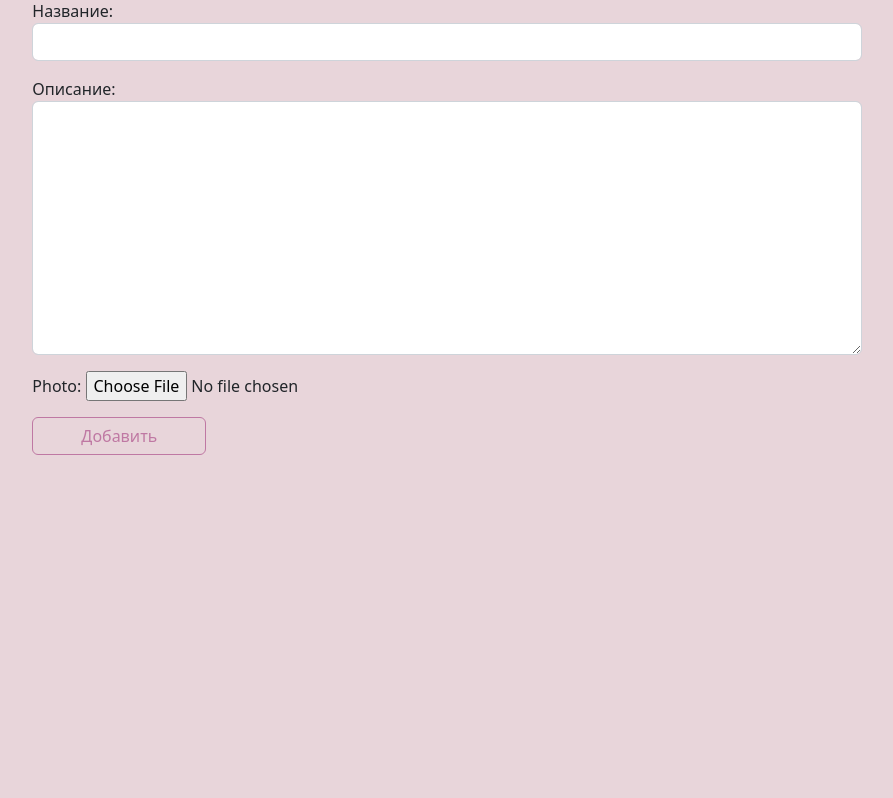
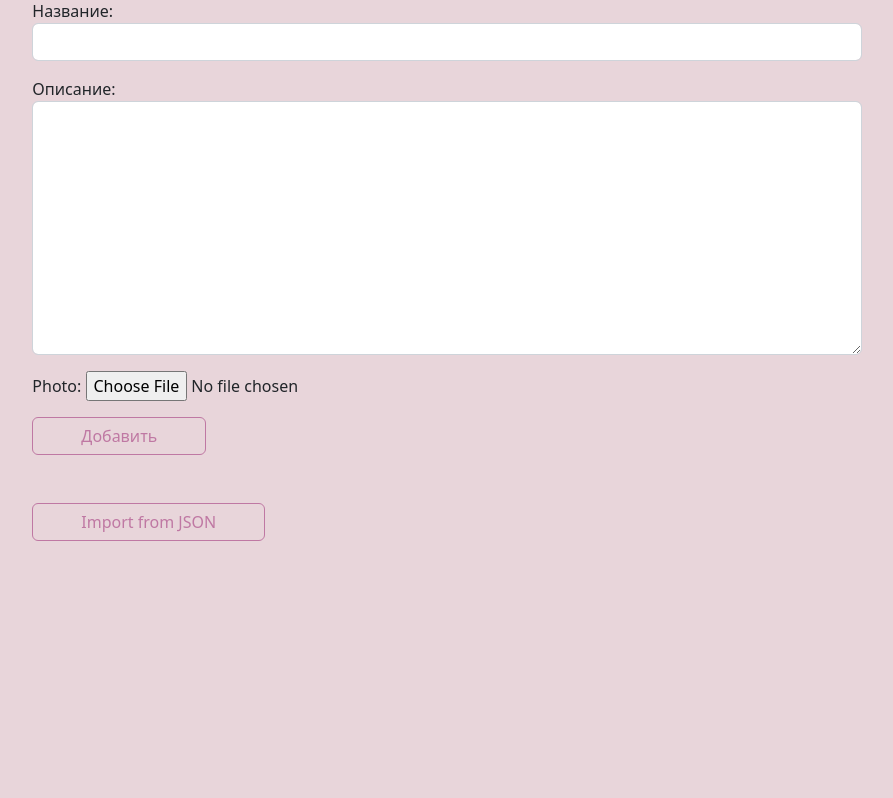
Before and after one commit to moevm/nosql2h22-swap, a Django app: page /add_offer/ in a window 1280 px wide. Shown: the part 67-865 px from the top of the page, without its empty margins (193-1086 px from the left). Run offline with Django 4.2, Linux system fonts and the light colour scheme; some libraries are stand-ins or nearby versions; some web fonts are replaced.

Commit message:
json import/export

```diff
--- a/exchange_site/swap/forms.py
+++ b/exchange_site/swap/forms.py
@@ -12,3 +12,6 @@ class OfferForm(forms.Form):
     # state = forms.CharField(label="Состояние", widget=forms.TextInput(attrs={"class": "form-control"}))
     # city = forms.CharField(label="Город", widget=forms.TextInput(attrs={"class": "form-control"}))
     # price = forms.IntegerField(label="Цена", widget=forms.NumberInput(attrs={"class": "form-control"}))
+
+class ImportOfferFromJSONForm(forms.Form):
+    file = forms.FileField(label='Файл')
--- a/exchange_site/swap/templates/add_offer.html
+++ b/exchange_site/swap/templates/add_offer.html
@@ -19,6 +19,29 @@ Add offer
                       <button type="submit" class="px-5 btn" style="color: rgb(191, 120, 163); border-style: solid; border-width: 0.5px; border-color: rgb(191, 120, 163);">Добавить</button>
                   </div>
               </form>
+              <button type="button" class="px-5 btn" style="color: rgb(191, 120, 163); border-style: solid; border-width: 0.5px; border-color: rgb(191, 120, 163);" data-bs-toggle="modal" data-bs-target="#exampleModal">
+                Import from JSON
+              </button>
+              <div class="modal fade" id="exampleModal" tabindex="-1" aria-labelledby="exampleModalLabel" aria-hidden="true">
+                <div class="modal-dialog">
+                  <div class="modal-content">
+                    <div class="modal-header">
+                      <h5 class="modal-title" id="exampleModalLabel">Импорт</h5>
+                      <button type="button" class="btn-close reg-button" data-bs-dismiss="modal" aria-label="Close"></button>
+                    </div>
+                    <form enctype="multipart/form-data" action="{% url 'import_offer_from_json' %}" method="post">
+                        {% csrf_token %}
+                        <input name="file" type="file">
+                    <div class="modal-body">
+                    </div>
+                    <div class="modal-footer">
+                      <button type="button" class="btn reg-button" data-bs-dismiss="modal">Закрыть</button>
+                      <button type="submit" class="btn reg-button">Импортировать</button>
+                    </div>
+                </form>
+                  </div>
+                </div>
+              </div>
             </div>
             <div class="col-lg-2"></div>
         </div>
--- a/exchange_site/swap/urls.py
+++ b/exchange_site/swap/urls.py
@@ -1,12 +1,15 @@
 from django.contrib import admin
 from django.urls import path, include
-from .views import HomeView, OfferView, AddOfferView, Search, index
+from .views import HomeView, OfferView, AddOfferView, Search, index, OfferJSONExportView, ImportOfferFromJSONView, OffersJSONExportView
 
 
 urlpatterns = [
     path('', index),
     path('home/', HomeView.as_view(), name='home'),
     path('add_offer/', AddOfferView.as_view(), name='add_offer'),
+    path('import_offer_from_json/', ImportOfferFromJSONView.as_view(), name='import_offer_from_json'),
     path('search/', Search.as_view(), name='search'),
+    path('export_offers_to_json', OffersJSONExportView.as_view(), name='export_offers_to_json'),
     path('offer/<str:slug>/', OfferView.as_view(), name='offer'),
+    path('offer/<str:slug>/export', OfferJSONExportView.as_view(), name='export_offer')
 ]
--- a/exchange_site/swap/views.py
+++ b/exchange_site/swap/views.py
@@ -1,17 +1,19 @@
 import os
+from pathlib import Path
+
+import pymongo
+from bson.json_util import dumps, loads
+import json
+from bson.objectid import ObjectId
 from django.core.files.base import ContentFile
 from django.core.files.storage import default_storage
-
 from django.http import HttpResponse
 from django.shortcuts import redirect
 from django.urls import reverse_lazy
-from django.views.generic import TemplateView, CreateView, FormView
-from bson.objectid import ObjectId
-from .forms import OfferForm
-import pymongo
-from  pymongo import TEXT
-from pathlib import Path
+from django.views.generic import CreateView, FormView, TemplateView, View
+from pymongo import TEXT
 
+from .forms import ImportOfferFromJSONForm, OfferForm
 
 BASE_DIR = Path(__file__).resolve().parent.parent
 
@@ -82,3 +84,34 @@ class AddOfferView(FormView):
         offer = form.cleaned_data.get('title')
         offer_id = collection.insert_one({'title': offer, 'photo': default_storage.url(path)}).inserted_id
         return redirect(reverse_lazy('offer', kwargs={'slug': offer_id}))
+
+
+class OfferJSONExportView(View):
+    def get(self, request, *args, **kwargs):
+        collection = dbname['swap_collection']
+        offer = collection.find_one({"_id": ObjectId(self.kwargs.get("slug"))})
+        json_str = dumps(offer)
+        response = HttpResponse(json_str, content_type='application/json')
+        response['Content-Disposition'] = 'attachment; filename=export.json'
+        return response
+
+class OffersJSONExportView(View):
+    def get(self, request, *args, **kwargs):
+        collection = dbname['swap_collection']
+        offer = collection.find({})
+        json_str = dumps(offer)
+        response = HttpResponse(json_str, content_type='application/json')
+        response['Content-Disposition'] = 'attachment; filename=export.json'
+        return response
+
+
+class ImportOfferFromJSONView(View):
+    form_class = ImportOfferFromJSONForm
+
+    def post(self, request, *args, **kwargs):
+        collection = dbname['swap_collection']
+        file = request.FILES.getlist('file')[0]
+        offer = loads(dumps(json.load(file)))
+        print(offer, flush=True)
+        offer_id = collection.insert_one(offer).inserted_id
+        return redirect(reverse_lazy('offer', kwargs={'slug':offer_id}))
```
Also changed, not shown: exchange_site/swap/templates/home.html (+7 -1 lines), exchange_site/swap/templates/offer.html (+7 -1 lines).
